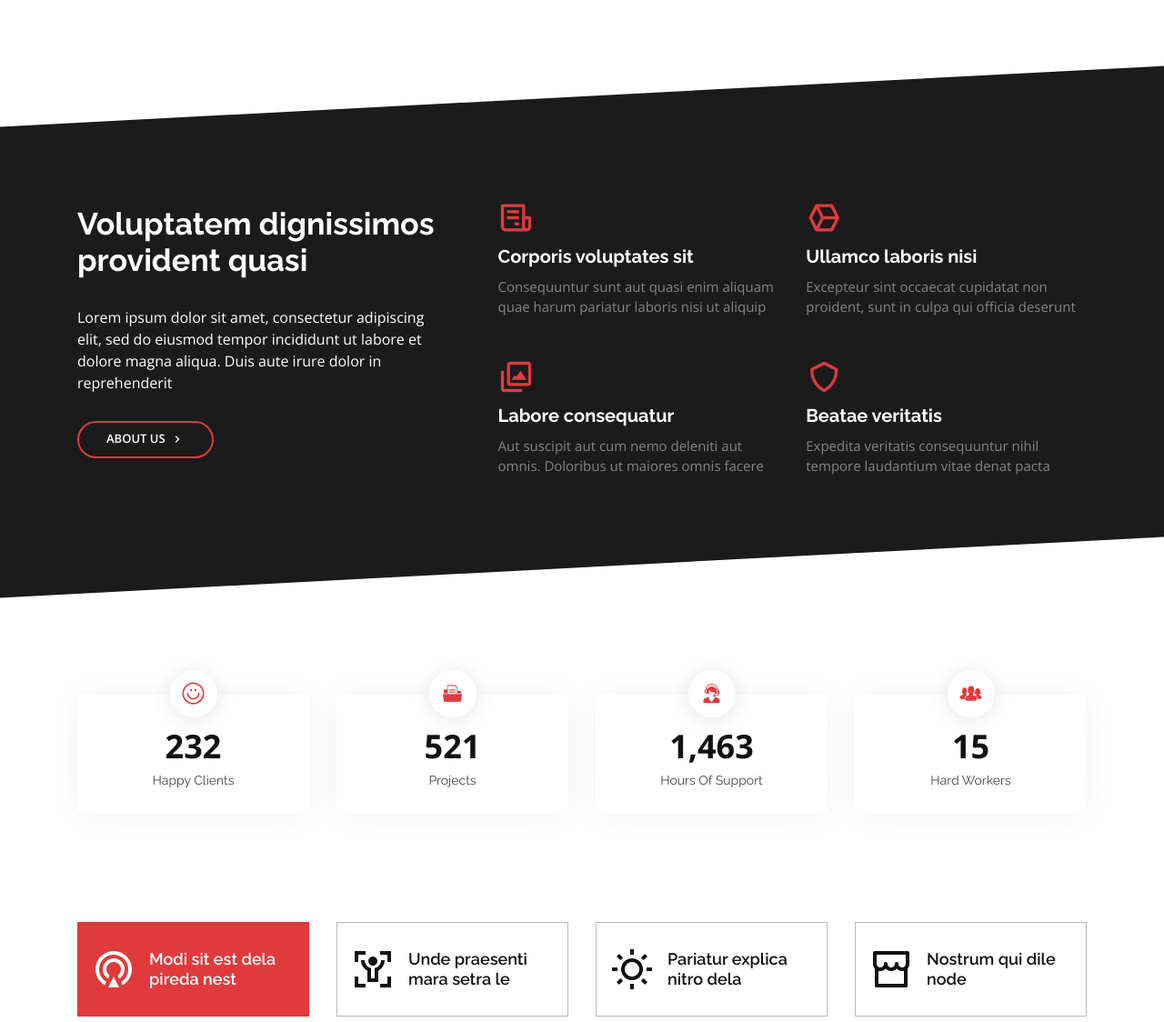
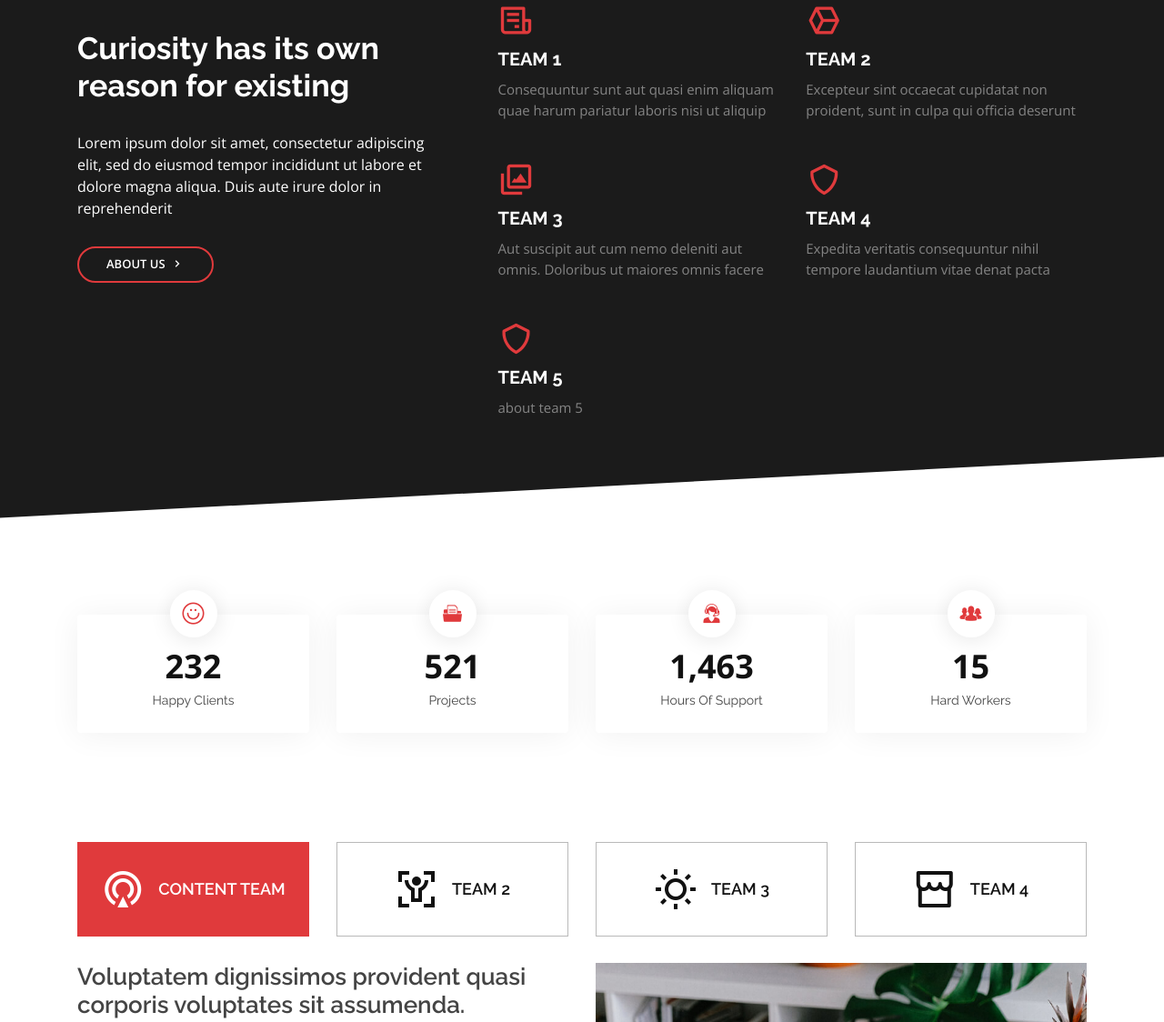
Before and after one commit to Genesis-2020/GQC-Website, a plain HTML site: page index.html in a window 1280 px wide. Shown: the part 947-2071 px from the top of the page at 91% size. Drawn offline with nearby package versions, Linux system fonts and the light colour scheme.

Commit message:
Update index.html

```diff
--- a/index.html
+++ b/index.html
@@ -55,7 +55,7 @@
               <!-- <li><a href="#services">Services</a></li> -->
               <!-- <li><a href="#portfolio">Portfolio</a></li> -->
               <li><a href="#team">Team</a></li>
-              <li><a href="blog.html">Blog</a></li>
+              <!--<li><a href="blog.html">Blog</a></li>-->
               <li><a href="#faq">FAQ</a></li>
               <!-- <li class="drop-down"><a href="">Drop Down</a>
                 <ul>
@@ -107,7 +107,7 @@
   <main id="main">
 
     <!-- ======= Clients Section ======= -->
-    <section id="clients" class="clients">
+   <!-- <section id="clients" class="clients">
       <div class="container-fluid" data-aos="zoom-in">
         <div class="row justify-content-center">
           <div class="col-xl-10">
@@ -124,7 +124,7 @@
           </div>
         </div>
       </div>
-    </section><!-- End Clients Section -->
+    </section> End Clients Section -->
 
     <!-- ======= About Section ======= -->
     <section id="about" class="about section-bg">
@@ -133,7 +133,7 @@
         <div class="row no-gutters">
           <div class="content col-xl-5 d-flex align-items-stretch">
             <div class="content">
-              <h3>Voluptatem dignissimos provident quasi</h3>
+              <h3>Curiosity has its own reason for existing</h3>
               <p>
                 Lorem ipsum dolor sit amet, consectetur adipiscing elit, sed do eiusmod tempor incididunt ut labore et dolore magna aliqua. Duis aute irure dolor in reprehenderit
               </p>
@@ -143,25 +143,30 @@
           <div class="col-xl-7 d-flex align-items-stretch">
             <div class="icon-boxes d-flex flex-column justify-content-center">
               <div class="row">
-                <div class="col-md-6 icon-box" data-aos="fade-up" data-aos-delay="100">
+                <div class="col-md-6 icon-box" data-aos="fade-right" data-aos-delay="100">
                   <i class="bx bx-receipt"></i>
-                  <h4>Corporis voluptates sit</h4>
+                  <h4>TEAM 1</h4>
                   <p>Consequuntur sunt aut quasi enim aliquam quae harum pariatur laboris nisi ut aliquip</p>
                 </div>
-                <div class="col-md-6 icon-box" data-aos="fade-up" data-aos-delay="200">
-                  <i class="bx bx-cube-alt"></i>
-                  <h4>Ullamco laboris nisi</h4>
+                <div class="col-md-6 icon-box" data-aos="fade-left" data-aos-delay="200">
+                  <i class="bx bx-cube-alt "></i>
+                  <h4>TEAM 2</h4>
                   <p>Excepteur sint occaecat cupidatat non proident, sunt in culpa qui officia deserunt</p>
                 </div>
-                <div class="col-md-6 icon-box" data-aos="fade-up" data-aos-delay="300">
+                <div class="col-md-6 icon-box" data-aos="fade-right" data-aos-delay="300">
                   <i class="bx bx-images"></i>
-                  <h4>Labore consequatur</h4>
+                  <h4>TEAM 3</h4>
                   <p>Aut suscipit aut cum nemo deleniti aut omnis. Doloribus ut maiores omnis facere</p>
                 </div>
-                <div class="col-md-6 icon-box" data-aos="fade-up" data-aos-delay="400">
+                <div class="col-md-6 icon-box" data-aos="fade-left" data-aos-delay="400">
                   <i class="bx bx-shield"></i>
-                  <h4>Beatae veritatis</h4>
+                  <h4>TEAM 4</h4>
                   <p>Expedita veritatis consequuntur nihil tempore laudantium vitae denat pacta</p>
+                </div>
+                <div class="col-md-6 icon-box" data-aos="fade-right" data-aos-delay="500">
+                  <i class="bx bx-shield"></i></i>
+                  <h4>TEAM 5</h4>
+                  <p>about team 5</p>
                 </div>
               </div>
             </div><!-- End .content-->
@@ -222,25 +227,25 @@
           <li class="nav-item col-3">
             <a class="nav-link active show" data-toggle="tab" href="#tab-1">
               <i class="ri-gps-line"></i>
-              <h4 class="d-none d-lg-block">Modi sit est dela pireda nest</h4>
+              <h4 class="d-none d-lg-block">CONTENT TEAM</h4>
             </a>
           </li>
           <li class="nav-item col-3">
             <a class="nav-link" data-toggle="tab" href="#tab-2">
               <i class="ri-body-scan-line"></i>
-              <h4 class="d-none d-lg-block">Unde praesenti mara setra le</h4>
+              <h4 class="d-none d-lg-block">TEAM 2</h4>
             </a>
           </li>
           <li class="nav-item col-3">
             <a class="nav-link" data-toggle="tab" href="#tab-3">
               <i class="ri-sun-line"></i>
-              <h4 class="d-none d-lg-block">Pariatur explica nitro dela</h4>
+              <h4 class="d-none d-lg-block">TEAM 3</h4>
             </a>
           </li>
           <li class="nav-item col-3">
             <a class="nav-link" data-toggle="tab" href="#tab-4">
               <i class="ri-store-line"></i>
-              <h4 class="d-none d-lg-block">Nostrum qui dile node</h4>
+              <h4 class="d-none d-lg-block">TEAM 4</h4>
             </a>
           </li>
         </ul>
```
